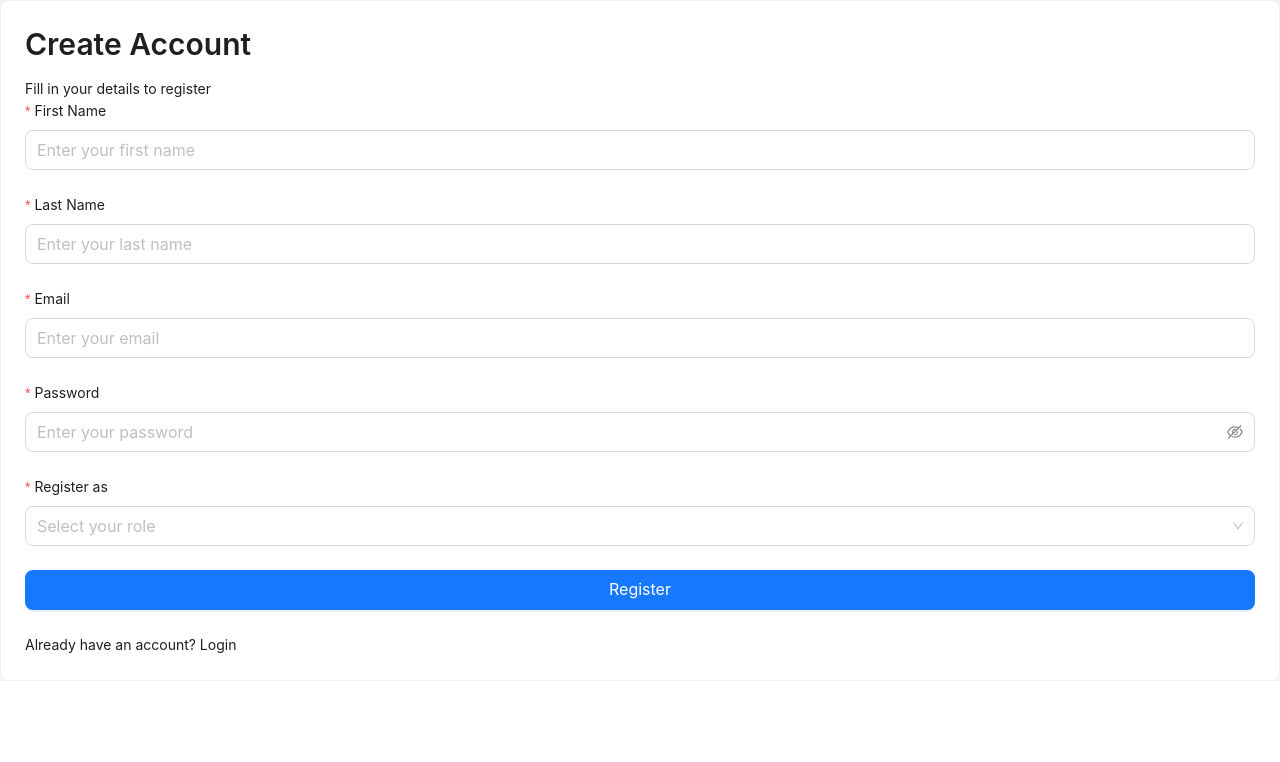
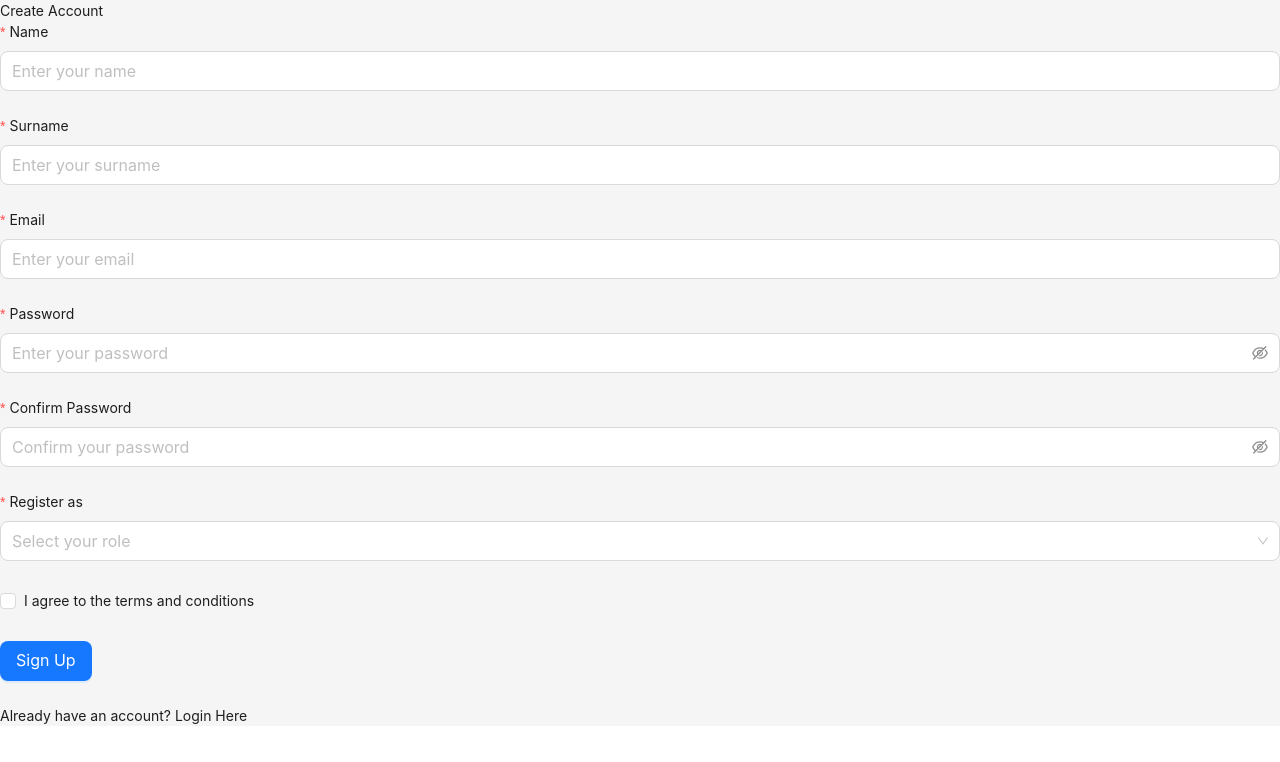
Before and after one commit to IthgRO/Frontend-Dental-Clinic, a React (Vite) app: page /register in a window 1280 px wide. Shown: the top 762 px of the page. Built offline with nearby package versions, Linux system fonts and the light colour scheme; no server answers.

Commit message:
added authentication

```diff
--- /dev/null
+++ b/src/pages/auth/ForgotPassword.tsx
@@ -0,0 +1,56 @@
+import { Form, Input, Button } from 'antd'
+import { useAuth } from '@/hooks/useAuth'
+import { useState } from 'react'
+
+const ForgotPassword = () => {
+  const [loading, setLoading] = useState(false)
+
+  const onFinish = async (values: { email: string }) => {
+    setLoading(true)
+    try {
+      await authService.forgotPassword(values.email)
+      message.success('A password reset link has been sent to your email address.')
+    } catch (error: any) {
+      message.error(error.response?.data?.message || 'Failed to send reset link.')
+    } finally {
+      setLoading(false)
+    }
+  }
+
+  return (
+    <div className="bg-gray-200 rounded-lg shadow-md p-8 w-full max-w-md">
+      <h2 className="text-center text-2xl font-bold mb-4">Reset Password</h2>
+      <p className="text-center text-gray-600 mb-6">
+        Insert the email you used to create an account
+      </p>
+      <Form layout="vertical" onFinish={onFinish} className="space-y-4">
+        <Form.Item
+          name="email"
+          label="Email"
+          rules={[
+            { required: true, message: 'Please input your email!' },
+            { type: 'email', message: 'Please enter a valid email!' },
+          ]}
+        >
+          <Input
+            size="large"
+            placeholder="Enter your email"
+            className="rounded-lg border-gray-300 focus:ring-2 focus:ring-black focus:border-black"
+          />
+        </Form.Item>
+        <Form.Item>
+          <Button
+            type="primary"
+            htmlType="submit"
+            className="w-full bg-black text-white hover:bg-gray-900 rounded-lg"
+            size="large"
+          >
+            Reset Password
+          </Button>
+        </Form.Item>
+      </Form>
+    </div>
+  )
+}
+
+export default ForgotPassword
--- a/src/pages/auth/Login.tsx
+++ b/src/pages/auth/Login.tsx
@@ -1,24 +1,25 @@
 import { useAuth } from '@/hooks/useAuth'
-import { Button, Card, Form, Input, Typography } from 'antd'
+import { Form, Input, Button } from 'antd'
 import { Link } from 'react-router-dom'
-
-const { Title } = Typography
 
 const Login = () => {
   const { login } = useAuth()
 
-  const onFinish = (values: { email: string; password: string }) => {
-    login.mutate(values)
+  const onFinish = async (values: { email: string; password: string }) => {
+    try {
+      const response = await authService.login(values.email, values.password)
+      localStorage.setItem('token', response.token) // Save token to localStorage
+      message.success('Login successful!')
+      navigate('/dashboard') // Redirect to dashboard
+    } catch (error: any) {
+      message.error(error.response?.data?.message || 'Login failed. Try again.')
+    }
   }
 
   return (
-    <Card className="shadow-md">
-      <div className="text-center mb-6">
-        <Title level={2}>Welcome Back</Title>
-        <p className="text-gray-500">Sign in to continue</p>
-      </div>
-
-      <Form layout="vertical" onFinish={onFinish}>
+    <div className="bg-gray-200 rounded-lg shadow-md p-8 w-full max-w-md">
+      <h2 className="text-center text-2xl font-bold mb-4">Welcome Back</h2>
+      <Form layout="vertical" onFinish={onFinish} className="space-y-4">
         <Form.Item
           name="email"
           label="Email"
@@ -27,7 +28,11 @@ const Login = () => {
             { type: 'email', message: 'Please enter a valid email!' },
           ]}
         >
-          <Input size="large" placeholder="Enter your email" />
+          <Input
+            size="large"
+            placeholder="Enter your email"
+            className="rounded-lg border-gray-300 focus:ring-2 focus:ring-black focus:border-black"
+          />
         </Form.Item>
 
         <Form.Item
@@ -35,22 +40,40 @@ const Login = () => {
           label="Password"
           rules={[{ required: true, message: 'Please input your password!' }]}
         >
-          <Input.Password size="large" placeholder="Enter your password" />
+          <Input.Password
+            size="large"
+            placeholder="Enter your password"
+            className="rounded-lg border-gray-300 focus:ring-2 focus:ring-black focus:border-black"
+          />
         </Form.Item>
 
         <Form.Item>
-          <Button type="primary" htmlType="submit" size="large" block loading={login.isPending}>
-            Sign In
+          <Button
+            type="primary"
+            htmlType="submit"
+            className="w-full bg-black text-white hover:bg-gray-900 rounded-md"
+            size="large"
+          >
+            Login
           </Button>
         </Form.Item>
+      </Form>
 
-        <div className="text-center">
-          <Link to="/register" className="text-primary">
-            Don't have an account? Register
+      <div className="text-center mt-4">
+        <p>
+          Forgot Password?{' '}
+          <Link to="/forgot-password" className="text-black font-semibold hover:underline">
+            Reset Here
           </Link>
-        </div>
-      </Form>
-    </Card>
+        </p>
+        <p className="mt-2">
+          Don’t have an account?{' '}
+          <Link to="/register" className="text-black font-semibold hover:underline">
+            Sign Up
+          </Link>
+        </p>
+      </div>
+    </div>
   )
 }
 
--- a/src/pages/auth/Register.tsx
+++ b/src/pages/auth/Register.tsx
@@ -1,48 +1,105 @@
 import { useAuth } from '@/hooks/useAuth'
-import { UserRole } from '@/types'
-import { Button, Card, Form, Input, Select, Typography } from 'antd'
+import { Form, Input, Button, Select, Checkbox } from 'antd'
 import { Link } from 'react-router-dom'
+import { useState } from 'react'
+import { useNavigate } from 'react-router-dom'
 
-const { Title } = Typography
 const { Option } = Select
-
-interface RegisterFormValues {
-  first_name: string
-  last_name: string
-  email: string
-  password: string
-  role: UserRole
-}
 
 const Register = () => {
   const { register } = useAuth()
+  const [termsAccepted, setTermsAccepted, setRegistrationSuccess] = useState(false)
+  const navigate = useNavigate()
 
-  const onFinish = (values: RegisterFormValues) => {
+  const onFinish = async (values: {
+    name: string
+    surname: string
+    email: string
+    password: string
+    confirmPassword: string
+    role: UserRole
+  }) => {
+    if (!termsAccepted) {
+      alert('You must agree to the terms and conditions')
+      return
+    }
     register.mutate(values)
+    //
+    const payload = {
+      FirstName: values.name,
+      LastName: values.surname,
+      Email: values.email,
+      Phone: '0000000000',
+      ClinicId: '0',
+      Role: values.role,
+      Password: values.password,
     }
 
+    console.log('Payload being sent to backend:', payload)
+
+    try {
+      await authService.register(payload)
+      alert('Registration successful!')
+      setRegistrationSuccess(true)
+    } catch (error: any) {
+      console.error('Registration error:', error)
+      if (error.response) {
+        console.error('Backend responded with:', error.response.data)
+        alert(error.response.data.message || 'Registration failed. Please try again.')
+      } else {
+        alert('An unexpected bad error occurred. Please try again later.')
+      }
+    }
+  }
+
+  /*
+    try {
+      // Make the backend call
+      const response = await authService.register({
+        FirstName: values.name,
+        LastName: values.surname,
+        Email: values.email,
+        Phone: '0000000000',
+        ClinicId: '0',
+        Role: values.role,
+        Password: values.password,
+      })
+
+      alert('Registration successful!')
+      navigate('/login') // redirect to the login page after successful registration
+    } catch (error: any) {
+      alert(error.response?.data?.message || 'Registration failed. Please try again.')
+    }
+  }
+
+*/
   return (
-    <Card className="shadow-md">
-      <div className="text-center mb-6">
-        <Title level={2}>Create Account</Title>
-        <p className="text-gray-500">Fill in your details to register</p>
-      </div>
-
-      <Form layout="vertical" onFinish={onFinish}>
+    <div className="flex justify-center items-center min-h-screen bg-gray-100">
+      <div className="bg-gray-200 rounded-lg shadow-md p-8 w-full max-w-md">
+        <h2 className="text-center text-2xl font-bold mb-4">Create Account</h2>
+        <Form layout="vertical" onFinish={onFinish} className="space-y-4">
           <Form.Item
-          name="first_name"
-          label="First Name"
-          rules={[{ required: true, message: 'Please input your first name!' }]}
+            name="name"
+            label="Name"
+            rules={[{ required: true, message: 'Please input your name!' }]}
           >
-          <Input size="large" placeholder="Enter your first name" />
+            <Input
+              size="large"
+              placeholder="Enter your name"
+              className="rounded-lg border-gray-300 focus:ring-2 focus:ring-black focus:border-black"
+            />
           </Form.Item>
 
           <Form.Item
-          name="last_name"
-          label="Last Name"
-          rules={[{ required: true, message: 'Please input your last name!' }]}
+            name="surname"
+            label="Surname"
+            rules={[{ required: true, message: 'Please input your surname!' }]}
           >
-          <Input size="large" placeholder="Enter your last name" />
+            <Input
+              size="large"
+              placeholder="Enter your surname"
+              className="rounded-lg border-gray-300 focus:ring-2 focus:ring-black focus:border-black"
+            />
           </Form.Item>
 
           <Form.Item
@@ -53,7 +110,11 @@ const Register = () => {
               { type: 'email', message: 'Please enter a valid email!' },
             ]}
           >
-          <Input size="large" placeholder="Enter your email" />
+            <Input
+              size="large"
+              placeholder="Enter your email"
+              className="rounded-lg border-gray-300 focus:ring-2 focus:ring-black focus:border-black"
+            />
           </Form.Item>
 
           <Form.Item
@@ -61,10 +122,42 @@ const Register = () => {
             label="Password"
             rules={[
               { required: true, message: 'Please input your password!' },
-            { min: 6, message: 'Password must be at least 6 characters!' },
+              { min: 8, message: 'Password must be at least 8 characters long!' },
+              {
+                pattern: /^(?=.*[a-z])(?=.*[A-Z])(?=.*\d).{8,}$/,
+                message:
+                  'Password must contain at least one uppercase letter, one lowercase letter, and one number!',
+              },
             ]}
           >
-          <Input.Password size="large" placeholder="Enter your password" />
+            <Input.Password
+              size="large"
+              placeholder="Enter your password"
+              className="rounded-lg border-gray-300 focus:ring-2 focus:ring-black focus:border-black"
+            />
+          </Form.Item>
+
+          <Form.Item
+            name="confirmPassword"
+            label="Confirm Password"
+            dependencies={['password']}
+            rules={[
+              { required: true, message: 'Please confirm your password!' },
+              ({ getFieldValue }) => ({
+                validator(_, value) {
+                  if (!value || getFieldValue('password') === value) {
+                    return Promise.resolve()
+                  }
+                  return Promise.reject(new Error('The two passwords do not match!'))
+                },
+              }),
+            ]}
+          >
+            <Input.Password
+              size="large"
+              placeholder="Confirm your password"
+              className="rounded-lg border-gray-300 focus:ring-2 focus:ring-black focus:border-black"
+            />
           </Form.Item>
 
           <Form.Item
@@ -72,25 +165,44 @@ const Register = () => {
             label="Register as"
             rules={[{ required: true, message: 'Please select a role!' }]}
           >
-          <Select size="large" placeholder="Select your role">
-            <Option value={UserRole.PATIENT}>Patient</Option>
-            <Option value={UserRole.DENTIST}>Dentist</Option>
+            <Select
+              size="large"
+              placeholder="Select your role"
+              className="rounded-lg border-gray-300 focus:ring-2 focus:ring-black focus:border-black"
+            >
+              <Option value="Patient">Patient</Option>
+              <Option value="Dentist">Dentist</Option>
             </Select>
           </Form.Item>
 
           <Form.Item>
-          <Button type="primary" htmlType="submit" size="large" block loading={register.isPending}>
-            Register
+            <Checkbox onChange={e => setTermsAccepted(e.target.checked)}>
+              I agree to the terms and conditions
+            </Checkbox>
+          </Form.Item>
+
+          <Form.Item>
+            <Button
+              type="primary"
+              htmlType="submit"
+              className="w-full bg-black text-white hover:bg-gray-900 rounded-lg"
+              size="large"
+            >
+              Sign Up
             </Button>
           </Form.Item>
+        </Form>
 
-        <div className="text-center">
-          <Link to="/login" className="text-primary">
-            Already have an account? Login
+        <div className="text-center mt-4">
+          <p>
+            Already have an account?{' '}
+            <Link to="/login" className="text-black font-semibold hover:underline">
+              Login Here
             </Link>
+          </p>
         </div>
-      </Form>
-    </Card>
+      </div>
+    </div>
   )
 }
 
--- /dev/null
+++ b/src/pages/auth/ResetPassword.tsx
@@ -0,0 +1,86 @@
+import { Form, Input, Button, message } from 'antd'
+import { useAuth } from '@/hooks/useAuth'
+import { useState } from 'react'
+import { useSearchParams } from 'react-router-dom'
+
+const ResetPassword = () => {
+  const [loading, setLoading] = useState(false)
+  const [searchParams] = useSearchParams()
+
+  const onFinish = async (values: { password: string; confirmPassword: string }) => {
+    const token = searchParams.get('token')
+    if (!token) {
+      message.error('Invalid or expired token.')
+      return
+    }
+
+    if (values.password !== values.confirmPassword) {
+      message.error('Passwords do not match!')
+      return
+    }
+
+    setLoading(true)
+    try {
+      await authService.resetPassword(token, values.password)
+      message.success('Password reset successful! You can now log in.')
+    } catch (error: any) {
+      message.error(error.response?.data?.message || 'Failed to reset password.')
+    } finally {
+      setLoading(false)
+    }
+  }
+
+  return (
+    <div className="bg-gray-200 rounded-lg shadow-md p-8 w-full max-w-md">
+      <h2 className="text-center text-2xl font-bold mb-4">Set New Password</h2>
+      <Form layout="vertical" onFinish={onFinish}>
+        <Form.Item
+          name="password"
+          label="New Password"
+          rules={[
+            { required: true, message: 'Please input your new password!' },
+            { min: 8, message: 'Password must be at least 8 characters!' },
+            {
+              pattern: /^(?=.*[a-z])(?=.*[A-Z])(?=.*\d).{8,}$/,
+              message:
+                'Password must contain at least one uppercase letter, one lowercase letter, and one number!',
+            },
+          ]}
+        >
+          <Input.Password size="large" placeholder="Enter new password" />
+        </Form.Item>
+        <Form.Item
+          name="confirmPassword"
+          label="Confirm Password"
+          dependencies={['password']}
+          rules={[
+            { required: true, message: 'Please confirm your password!' },
+            ({ getFieldValue }) => ({
+              validator(_, value) {
+                if (!value || getFieldValue('password') === value) {
+                  return Promise.resolve()
+                }
+                return Promise.reject(new Error('The two passwords do not match!'))
+              },
+            }),
+          ]}
+        >
+          <Input.Password size="large" placeholder="Confirm new password" />
+        </Form.Item>
+        <Form.Item>
+          <Button
+            type="primary"
+            htmlType="submit"
+            size="large"
+            loading={loading}
+            className="w-full bg-black text-white"
+          >
+            Reset Password
+          </Button>
+        </Form.Item>
+      </Form>
+    </div>
+  )
+}
+
+export default ResetPassword
--- a/src/routes/index.tsx
+++ b/src/routes/index.tsx
@@ -6,6 +6,8 @@ import { Navigate, Route, Routes } from 'react-router-dom'
 
 const Login = lazy(() => import('@/pages/auth/Login'))
 const Register = lazy(() => import('@/pages/auth/Register'))
+const ForgotPassword = lazy(() => import('@/pages/auth/ForgotPassword'))
+const ResetPassword = lazy(() => import('@/pages/auth/ResetPassword'))
 const Dashboard = lazy(() => import('@/pages/Dashboard'))
 const Appointments = lazy(() => import('@/pages/appointments'))
 const Services = lazy(() => import('@/pages/services'))
@@ -18,6 +20,8 @@ const AppRoutes = () => {
         <Route element={<AuthLayout />}>
           <Route path="/login" element={<Login />} />
           <Route path="/register" element={<Register />} />
+          <Route path="/forgot-password" element={<ForgotPassword />} />
+          <Route path="/reset-password" element={<ResetPassword />} />
         </Route>
 
         <Route element={<MainLayout />}>
```
Also changed, not shown: src/services/auth.service.ts (+11 -3 lines), src/types/user.types.ts (+7 -8 lines), 2 other files (tests, documents, lock files or other folders). Lines whose indentation alone changed are shown as unchanged.
